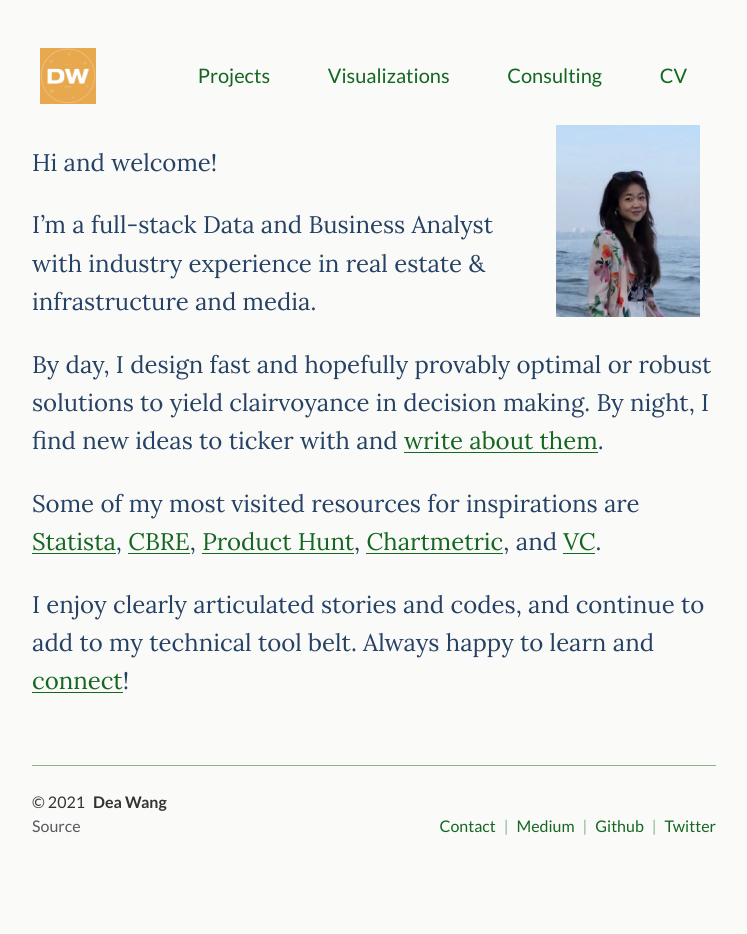
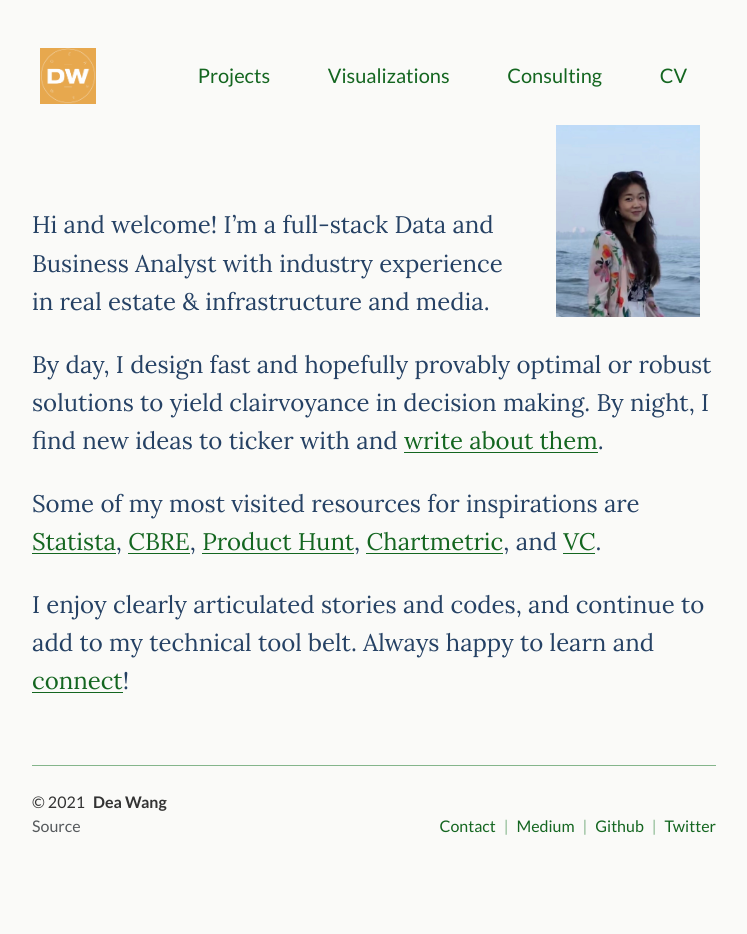
Before and after one commit to deawyk/deawyk.github.io, a Jekyll site: the page built from index.md, in a window 1280 px wide. Shown: the whole page, without its empty margins (266-1013 px from the left). Built offline with Jekyll 4.4.1, drawn with Linux system fonts in a browser that asks for light colours.

Commit message:
Update index.md

```diff
--- a/index.md
+++ b/index.md
@@ -15,9 +15,9 @@ title: Dea Wang
 
 <div class="lead lead-about">
 
-Hi and welcome!
+<br>
 
-I'm a full-stack Data and Business Analyst with industry experience in real estate & infrastructure and media.
+Hi and welcome! I'm a full-stack Data and Business Analyst with industry experience in real estate & infrastructure and media.
 
 By day, I design fast and hopefully provably optimal or robust solutions to yield clairvoyance in decision making. By night, I find new ideas to ticker with and [write about them](https://deaw.medium.com/). <br>
 
```
